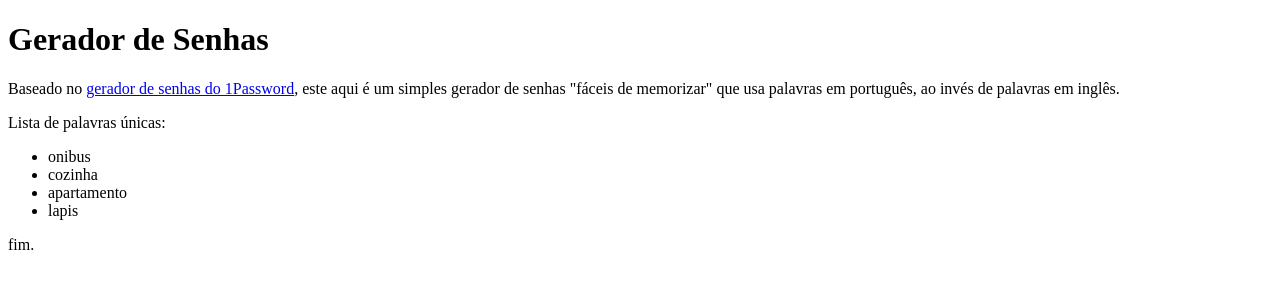
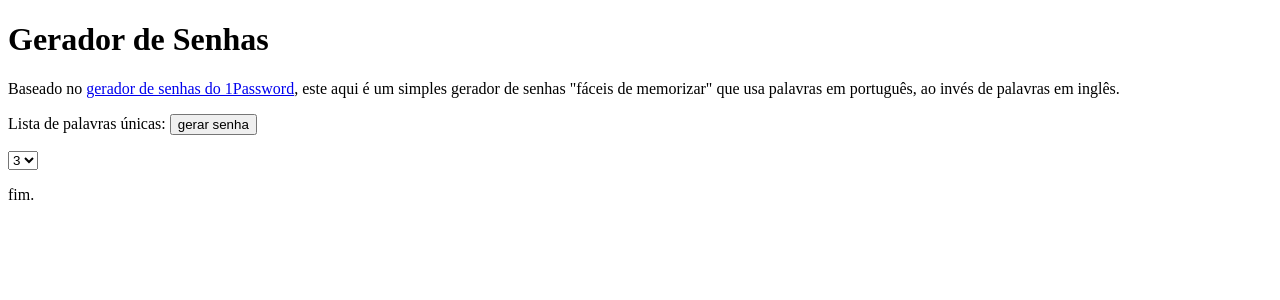
Before and after one commit to rodrigosaling/gerador-senhas, a SvelteKit app: page / in a window 1280 px wide. Shown: the top 300 px of the page. Built offline with nearby package versions, Linux system fonts and the light colour scheme.

Commit message:
adds a simple logic to pick words from a dummy list and display them in a list

```diff
--- a/src/routes/+page.svelte
+++ b/src/routes/+page.svelte
@@ -47,14 +47,17 @@
 		return new Array(length).fill(0).map(() => randomInt(min, max));
 	};
 
-	let uniqueRandomPositions: number[] = [];
-	// let uniqueRandomPositions = [...new Set(randomIntArray(4, 0, wordList.length))];
-	// let uniqueRandomPositions = randomIntArray(4, 0, wordList.length);
-	// let index = 0;
-	while (uniqueRandomPositions.length < 4) {
-		uniqueRandomPositions = [...new Set(randomIntArray(4, 0, wordList.length))];
-		console.log(uniqueRandomPositions);
-	}
+	const generateUniqueArray = () => {
+		let uniqueRandomPositions: number[] = [];
+		do {
+			uniqueRandomPositions = [...new Set(randomIntArray(numberOfWords, 0, wordList.length))];
+		} while (uniqueRandomPositions.length < numberOfWords);
+		return uniqueRandomPositions;
+	};
+
+	let toDisplay: number[] = [];
+
+	let numberOfWords = 3;
 </script>
 
 <h1>Gerador de Senhas</h1>
@@ -66,9 +69,27 @@
 	ao invés de palavras em inglês.
 </p>
 
-<p>Lista de palavras únicas:</p>
+<p>
+	Lista de palavras únicas: <button
+		type="button"
+		on:click={() => (toDisplay = generateUniqueArray())}>gerar senha</button
+	>
+</p>
+<div>
+	<select
+		name="number-words"
+		id=""
+		on:change={(event) => (numberOfWords = parseInt(event.target.value))}
+	>
+		<option value="3">3</option>
+		<option value="4">4</option>
+		<option value="5">5</option>
+		<option value="6">6</option>
+		<option value="7">7</option>
+	</select>
+</div>
 <ul>
-	{#each uniqueRandomPositions as position}
+	{#each toDisplay as position}
 		<li>{wordList[position]}</li>
 	{/each}
 </ul>
```
